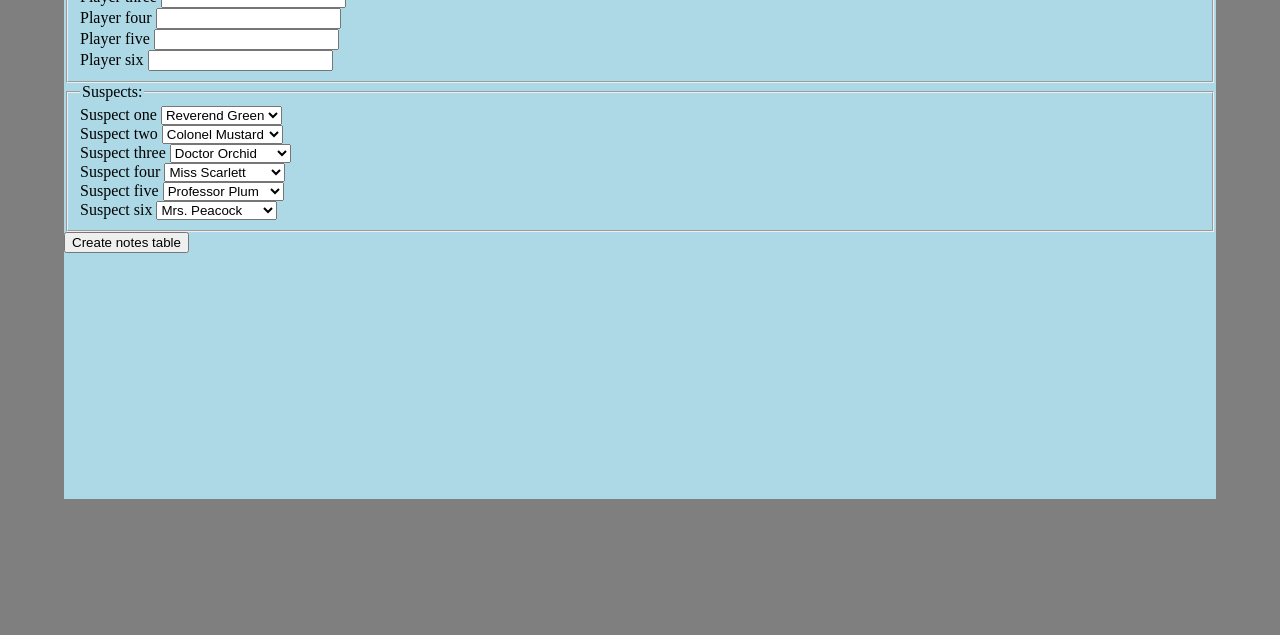
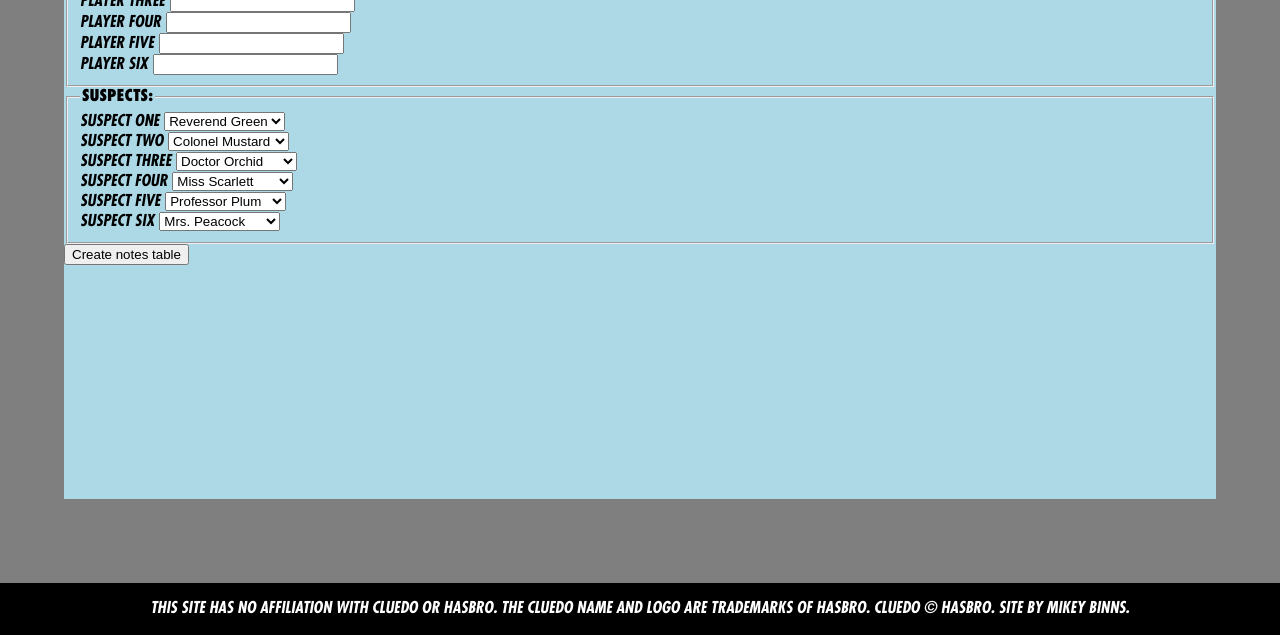
Before and after one commit to mikeybinns/cluedo-notes, a plain HTML site: page index.html in a window 1280 px wide. Shown: the part 165-800 px from the top of the page. Drawn offline with Linux system fonts and the light colour scheme; a web font is replaced by a local one.

Commit message:
Update styles

```diff
--- a/styles.css
+++ b/styles.css
@@ -1,8 +1,33 @@
+@font-face {
+	font-family: 'Futura';
+	src: url('./fonts/Futura-CondensedExtraBold.woff2') format('woff2'),
+		url('./fonts/Futura-CondensedExtraBold.woff') format('woff'), url('./fonts/Futura-CondensedExtraBold.otf');
+	font-weight: 800;
+	font-style: normal;
+	font-display: swap;
+}
+
+@font-face {
+	font-family: 'Futura';
+	src: url('./fonts/Futura-CondensedBoldOblique.otf');
+	font-weight: bold;
+	font-style: oblique;
+	font-display: swap;
+}
+
 * {
 	box-sizing: border-box;
 }
+.hide {
+	display: none;
+}
 body {
+	min-height: 100vh;
+	position: relative;
 	margin: 0;
+	padding-bottom: 6rem;
+	font-family: 'Futura';
+	text-transform: uppercase;
 }
 .site_header {
 	background: black;
@@ -16,6 +41,11 @@ body {
 }
 .site_title {
 	color: white;
+	font-weight: 800;
+	font-size: 2rem;
+}
+.site_title::first-letter {
+	font-size: 2.5rem;
 }
 .start_screen {
 	position: absolute;
@@ -25,8 +55,10 @@ body {
 	height: 100vh;
 	background: rgb(0 0 0 / 0.5);
 }
-.start_screen.hide {
-	display: none;
+.start_screen label,
+.start_screen output {
+	font-style: oblique;
+	font-weight: bold;
 }
 
 .start_screen form {
@@ -35,20 +67,12 @@ body {
 	background: lightblue;
 	margin: 5% auto;
 }
-.legal_footnote {
-	width: 100%;
-	text-align: center;
-	padding: 1rem;
-	margin: 0;
-	background: black;
-	color: white;
-}
-
-.notes_table.hide {
-	display: none;
-}
 .notes_table td {
 	border: 1px solid black;
+}
+.notes_table th {
+	font-style: oblique;
+	font-weight: bold;
 }
 
 .change_icon {
@@ -60,6 +84,19 @@ body {
 	align-items: center;
 	justify-content: center;
 	padding: 0.25rem;
+}
+
+.legal_footnote {
+	width: 100%;
+	text-align: center;
+	padding: 1rem;
+	margin: 0;
+	background: black;
+	color: white;
+	position: fixed;
+	bottom: 0;
+	font-style: oblique;
+	font-weight: bold;
 }
 
 /* No JS styles
```
Also changed, not shown: fonts/Futura-CondensedBoldOblique.otf (added), fonts/Futura-CondensedExtraBold.otf (added).
